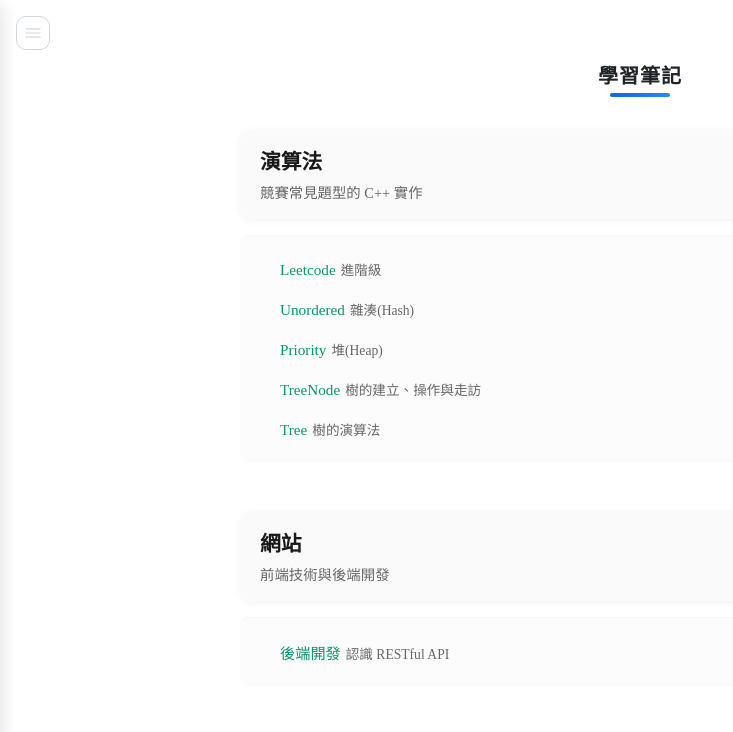
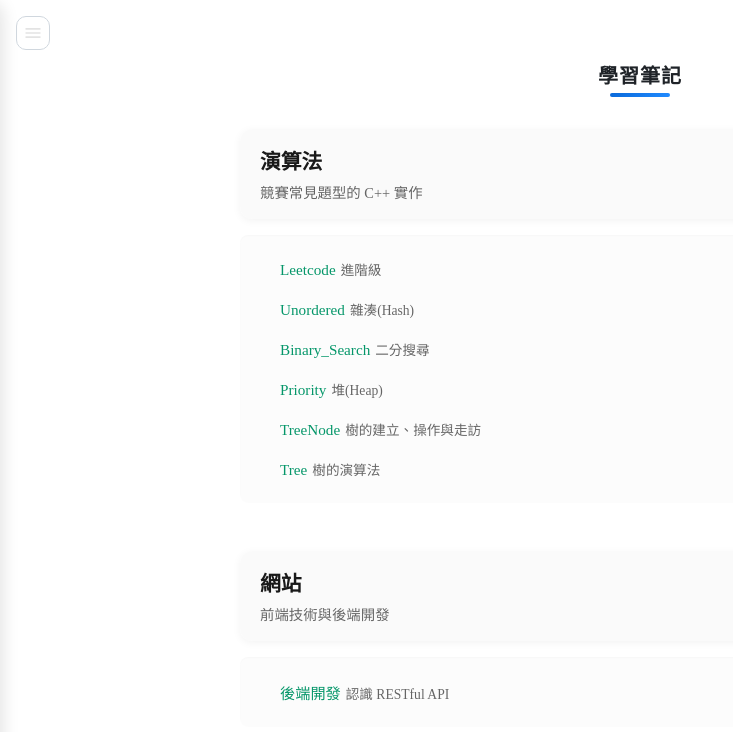
Before and after one commit to ToniXiang/ToniXiang.github.io, a plain HTML site: page notes.html in a window 1280 px wide. Shown: the top 732 px of the page, without its empty margins (0-733 px from the left). Drawn offline with nearby package versions, Linux system fonts and the light colour scheme.

Commit message:
feat: add Binary Search algorithm documentation and update notes

```diff
--- a/notes.html
+++ b/notes.html
@@ -32,6 +32,9 @@
                         </li>
                         <li class="note-item">
                             <span class="note-title">Unordered</span><span class="note-desc">雜湊(Hash)</span>
+                        </li>
+                        <li class="note-item">
+                            <span class="note-title">Binary_Search</span><span class="note-desc">二分搜尋</span>
                         </li>
                         <li class="note-item">
                             <span class="note-title">Priority</span><span class="note-desc">堆(Heap)</span>
```
Also changed, not shown: 1 other file.
